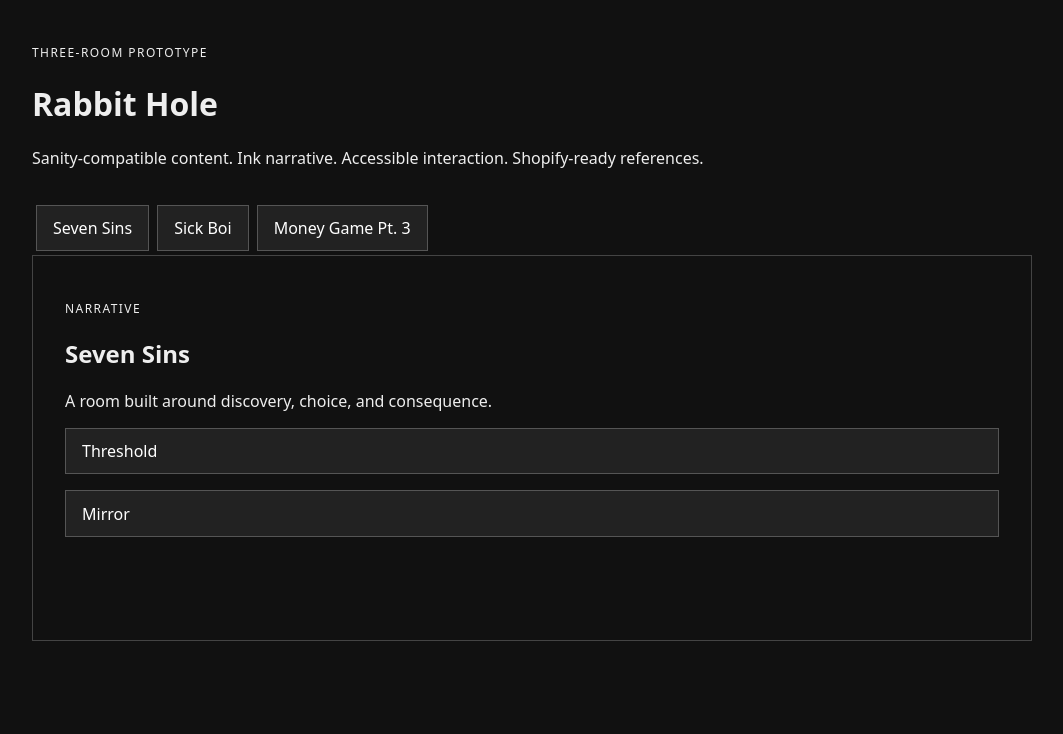
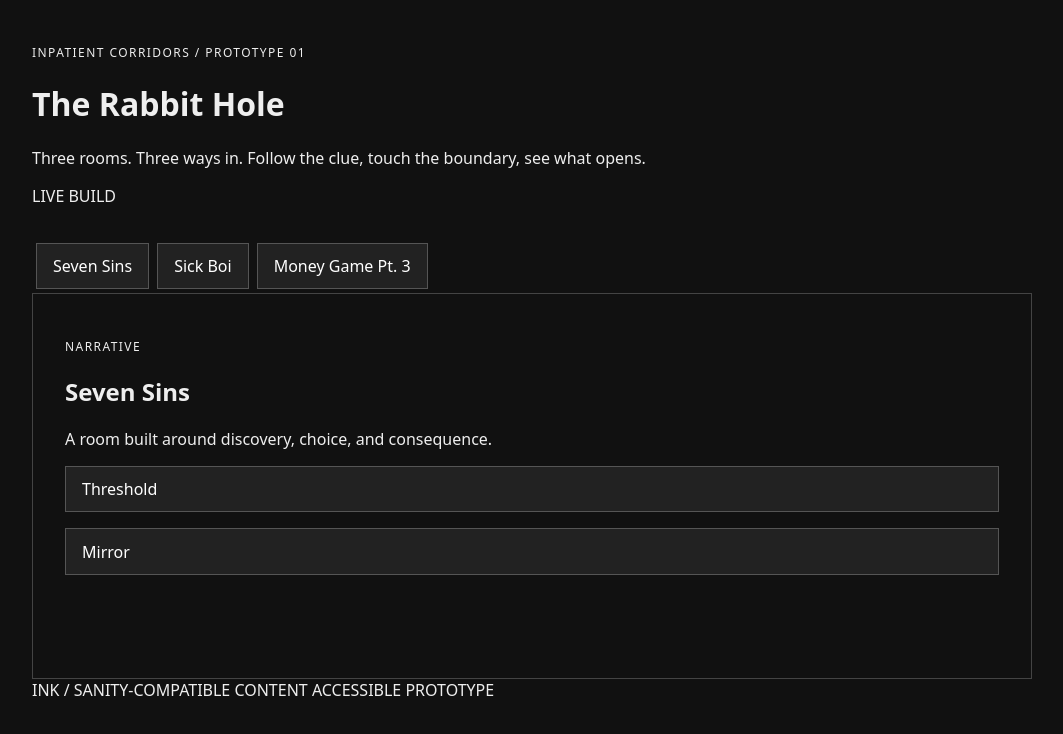
Before and after one commit to ibloud/the-rabbit-hole, a website: page public/index.html in a window 1280 px wide. Shown: the whole page, without its empty margins (108-1171 px from the left). Drawn offline with Linux system fonts and the light colour scheme; files whose address does not match are found by name.

Commit message:
Improve Rabbit Hole visual shell

```diff
--- a/public/index.html
+++ b/public/index.html
@@ -1,4 +1,35 @@
 <!doctype html>
 <html lang="en">
-<head><meta charset="utf-8"><meta name="viewport" content="width=device-width,initial-scale=1"><title>Rabbit Hole</title><link rel="stylesheet" href="style.css"></head>
-<body><main><header><p class="eyebrow">THREE-ROOM PROTOTYPE</p><h1>Rabbit Hole</h1><p>Sanity-compatible content. Ink narrative. Accessible interaction. Shopify-ready references.</p></header><nav id="rooms" aria-label="Rooms"></nav><section id="room" aria-live="polite"></section></main><script type="module" src="app.js"></script></body></html>
+<head>
+  <meta charset="utf-8">
+  <meta name="viewport" content="width=device-width,initial-scale=1">
+  <meta name="description" content="The Rabbit Hole — a three-room interactive narrative prototype.">
+  <title>The Rabbit Hole</title>
+  <link rel="stylesheet" href="style.css">
+</head>
+<body>
+  <div class="grain" aria-hidden="true"></div>
+  <main class="shell">
+    <header class="masthead">
+      <div>
+        <p class="eyebrow">INPATIENT CORRIDORS / PROTOTYPE 01</p>
+        <h1>The Rabbit Hole</h1>
+        <p class="dek">Three rooms. Three ways in. Follow the clue, touch the boundary, see what opens.</p>
+      </div>
+      <div class="status"><span class="dot"></span><span>LIVE BUILD</span></div>
+    </header>
+
+    <nav id="rooms" class="room-nav" aria-label="Rooms"></nav>
+
+    <section id="room" class="scene" aria-live="polite">
+      <div class="loading">Entering the rabbit hole…</div>
+    </section>
+
+    <footer>
+      <span>INK / SANITY-COMPATIBLE CONTENT</span>
+      <span>ACCESSIBLE PROTOTYPE</span>
+    </footer>
+  </main>
+  <script type="module" src="app.js"></script>
+</body>
+</html>
```
